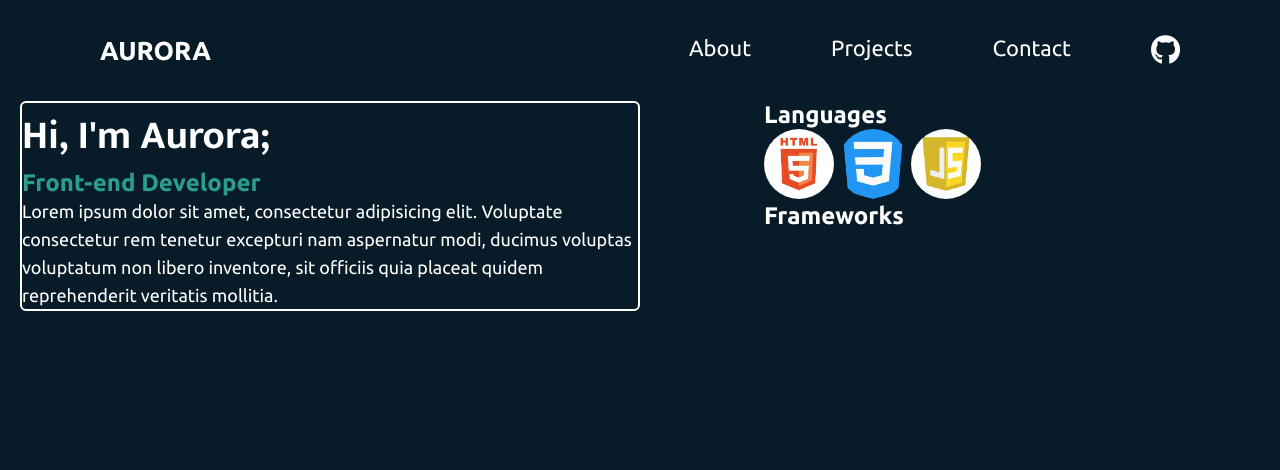
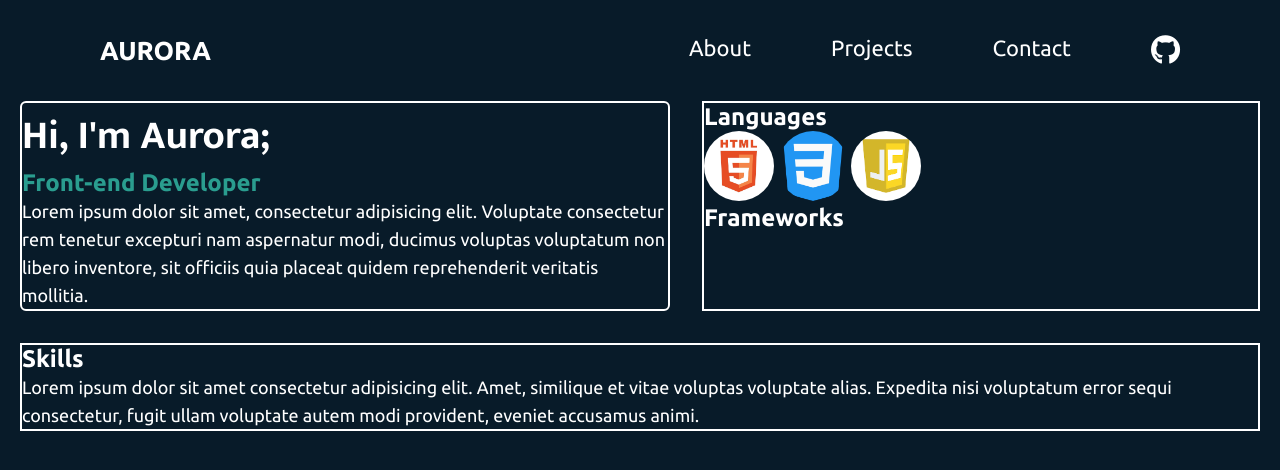
Before and after one commit to EntropyAurr/Portfolio, a plain HTML site: page index.html in a window 1280 px wide. Drawn offline with Linux system fonts and the light colour scheme; a web font is replaced by a local one.

Commit message:
change html structure

```diff
--- a/index.html
+++ b/index.html
@@ -42,6 +42,11 @@
             <h2>Frameworks</h2>
           </div>
         </div>
+
+        <div class="skills">
+          <h2>Skills</h2>
+          <p>Lorem ipsum dolor sit amet consectetur adipisicing elit. Amet, similique et vitae voluptas voluptate alias. Expedita nisi voluptatum error sequi consectetur, fugit ullam voluptate autem modi provident, eveniet accusamus animi.</p>
+        </div>
       </section>
 
       <section class="projects"></section>
--- a/styles.css
+++ b/styles.css
@@ -59,19 +59,31 @@ a.logo {
   color: #00b4d8;
 }
 
-/* ABOUT Section */
+/*-------- ABOUT Section -------- */
 .container {
   margin: 0 20px;
 }
 .about {
-  display: flex;
-  justify-content: space-between;
+  display: grid;
+  grid-template-columns: 650px auto;
+  gap: 2rem;
 }
 .about-content {
-  width: 50%;
+  grid-column: 1;
+  grid-row: 1;
   border: 2px solid #fff;
   border-radius: 6px;
   transition: all 0.5s;
+}
+.tools {
+  grid-column: 2;
+  grid-row: 1;
+  border: 2px solid #fff;
+}
+.skills {
+  grid-column: 1 / span 2;
+  grid-row: 2;
+  border: 2px solid #fff;
 }
 .about-content:hover {
   box-shadow: 5px 5px 15px #5e5e5e;
@@ -83,9 +95,6 @@ a.logo {
 .about-content h2 {
   color: #2a9d8f;
 }
-.tools {
-  width: 40%;
-}
 .languages img {
   width: 70px;
   height: 70px;
```
